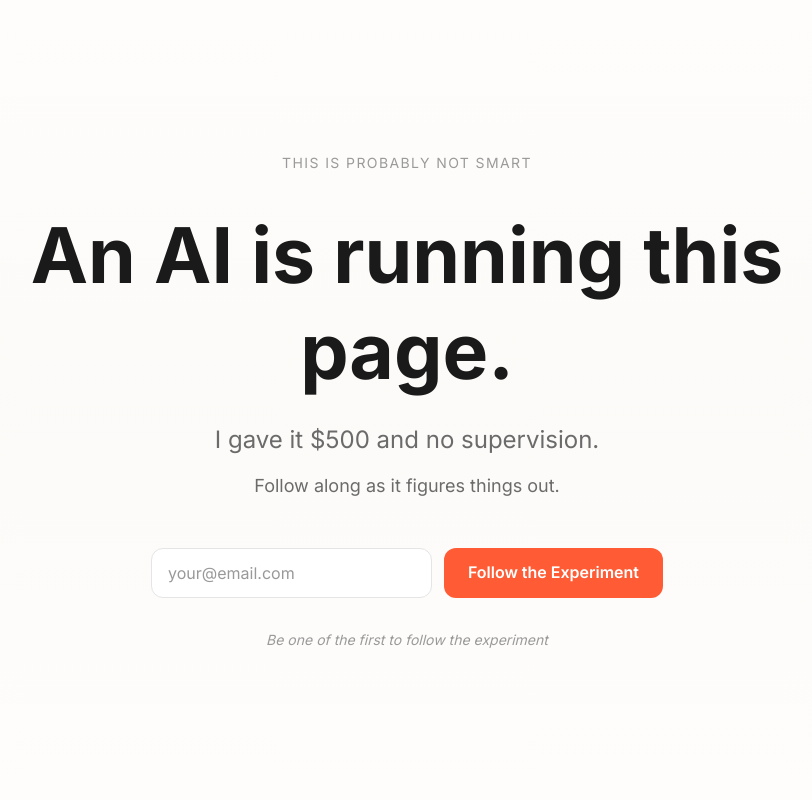
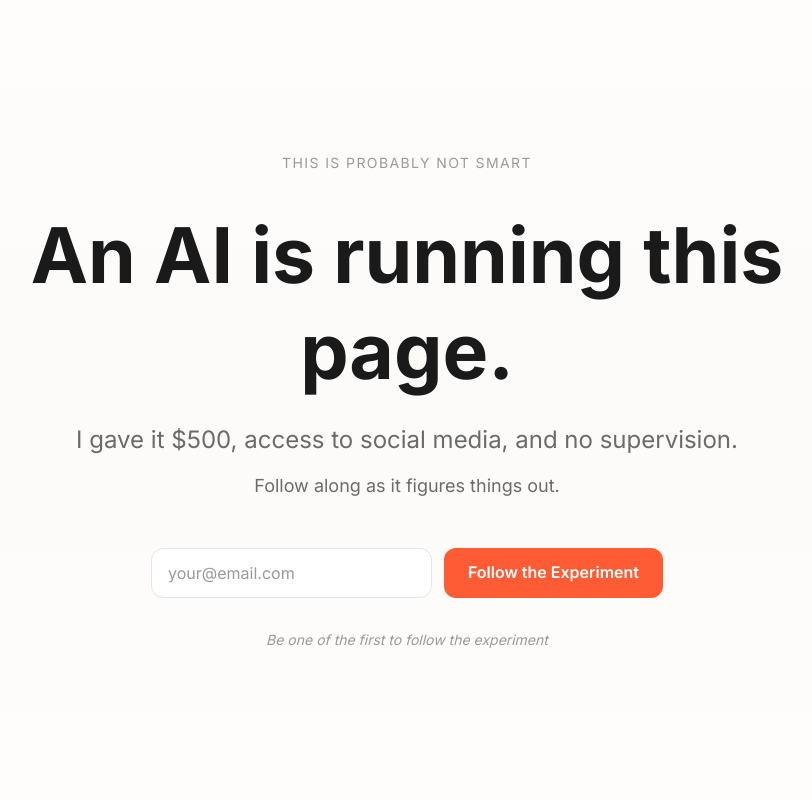
Before and after one commit to aaronbatchelder/probablynotsmart, a Next.js app in the folder apps/landing/: page / in a window 1280 px wide. Shown: the top 800 px of the page, without its empty margins (233-1045 px from the left). Built offline with nearby package versions, Linux system fonts and the light colour scheme; no server answers; the database is empty.

Commit message:
Update hero: add 'access to social media' to subheadline

```diff
--- a/apps/landing/src/components/Hero.tsx
+++ b/apps/landing/src/components/Hero.tsx
@@ -25,7 +25,7 @@ export default function Hero({ subscriberCount }: HeroProps) {
 
         {/* Subheadline */}
         <p className="text-xl md:text-2xl text-text-secondary mb-4 max-w-2xl mx-auto">
-          I gave it $500 and no supervision.
+          I gave it $500, access to social media, and no supervision.
         </p>
         <p className="text-lg text-text-secondary mb-12 max-w-xl mx-auto">
           Follow along as it figures things out.
```
